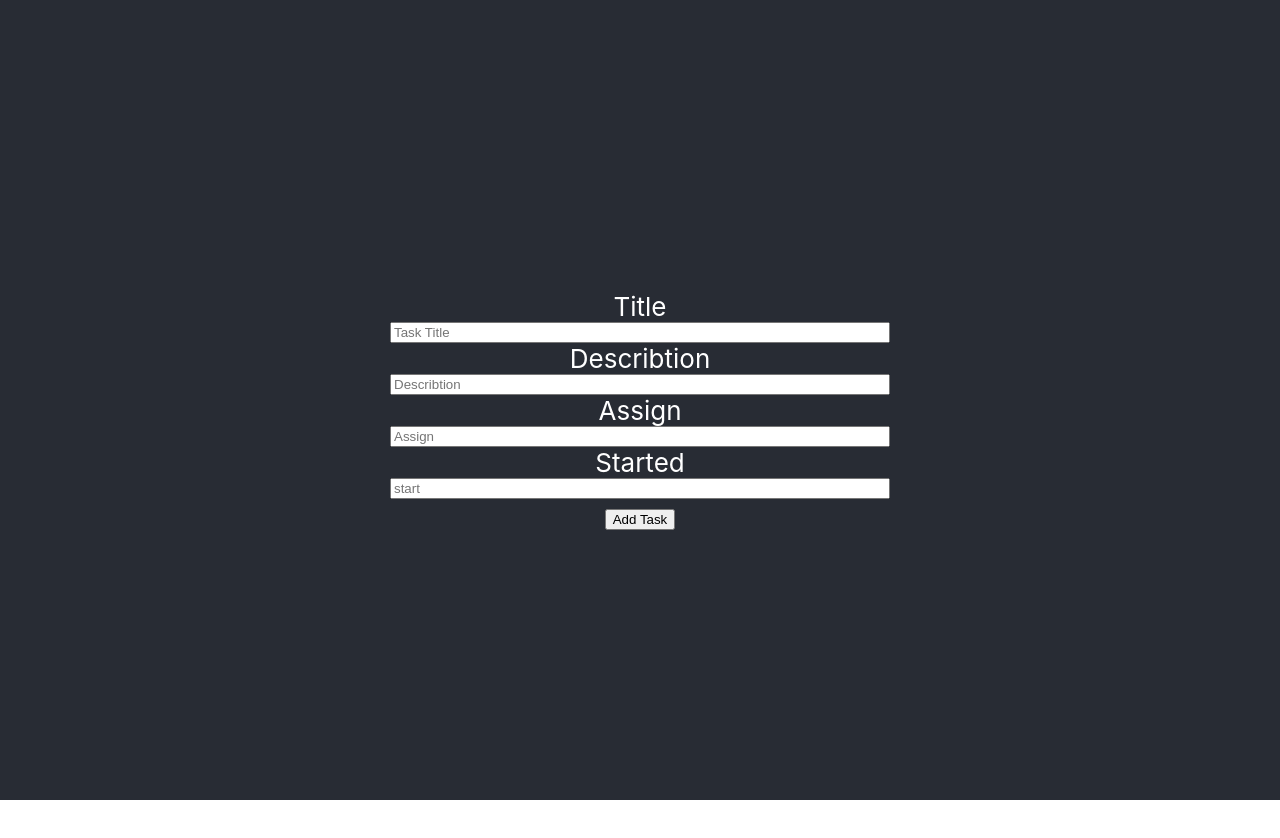
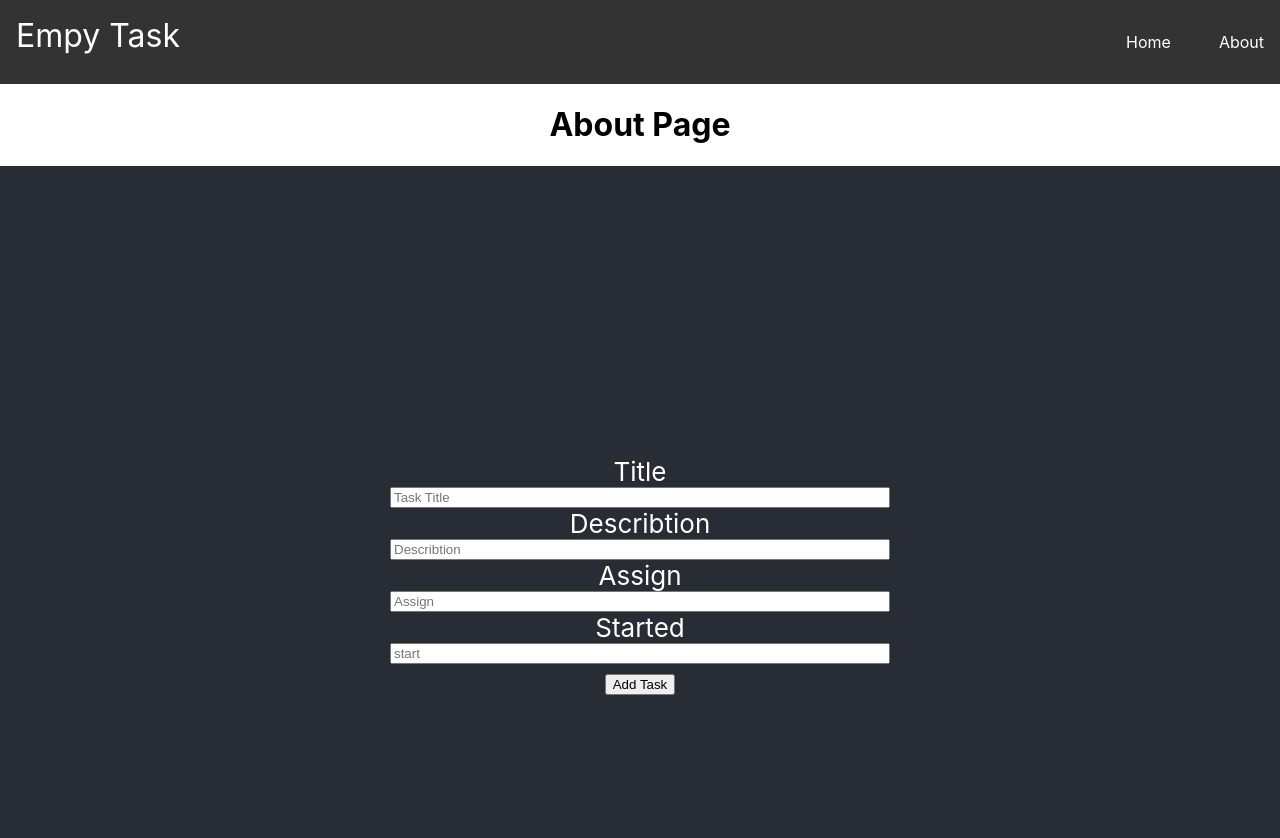
Before and after one commit to hudahamid/Recoded-final-board, a React (Create React App) app: page /about in a window 1280 px wide. Shown: the top 838 px of the page. Before the commit the page ends 800 px from the top, so only its background shows below. Built offline with nearby package versions, Linux system fonts and the light colour scheme; no server answers; the database is empty.

Commit message:
add navbar with huda's last update

```diff
--- a/package.json
+++ b/package.json
@@ -9,6 +9,7 @@
     "firebase": "^9.15.0",
     "react": "^18.2.0",
     "react-dom": "^18.2.0",
+    "react-router-dom": "^6.4.5",
     "react-scripts": "5.0.1",
     "web-vitals": "^2.1.4"
   },
--- a/src/App.js
+++ b/src/App.js
@@ -3,10 +3,24 @@
 import logo from './logo.svg';
 import './App.css';
 import ToDo from './Component/tasks/ToDo';
+import Navbar from "./Component/Navbar"
+import {Routes, Route} from "react-router-dom";
+import Home from "./Component/Home";
+import About from "./Component/About";
 
 function App() {
   return (
     <div className="App">
+       <Navbar />
+        <div className="container">
+          <Routes>
+            <Route path="/" element={<Home />}></Route>
+            <Route path="/about" element={<About />}></Route>
+
+          </Routes>
+
+        </div>
+
       <header className="App-header">
        <ToDo/>
 
--- /dev/null
+++ b/src/Component/About.js
@@ -0,0 +1,8 @@
+export default function About(){
+    return (
+        <div>
+            <h1> About Page</h1>
+        </div>
+
+    );
+}
--- /dev/null
+++ b/src/Component/Home.js
@@ -0,0 +1,8 @@
+export default function Home(){
+    return (
+        <div>
+            <h1> Home Page</h1>
+        </div>
+
+    );
+}
--- /dev/null
+++ b/src/Component/Navbar.js
@@ -0,0 +1,28 @@
+
+import {Link, useMatch, useResolvedPath} from "react-router-dom";
+
+export default function Navbar(){
+
+    return (
+        <nav className="nav">
+            <Link to="/" className="site-title">Empy Task</Link>
+
+            <ul>
+                <CustomLink to="/home">Home</CustomLink>
+                <CustomLink to="/about">About</CustomLink>
+            </ul>
+
+        </nav>
+    );
+}
+
+ function CustomLink({to,children, ...props}){
+    const resolvedPath =useResolvedPath(to);
+    const isActive = useMatch({path: resolvedPath.pathname, end: true})
+    return (
+
+        <li className={isActive === to ?"active": ""}>
+            <Link to={to} {...props} >{children}</Link>
+        </li>
+    );
+ }
--- a/src/index.js
+++ b/src/index.js
@@ -4,11 +4,16 @@
 import App from './App';
 import reportWebVitals from './reportWebVitals';
 import { collection, addDoc } from "firebase/firestore";
+import "./styles.css";
+import {BrowserRouter} from "react-router-dom"
 
 const root = ReactDOM.createRoot(document.getElementById('root'));
 root.render(
   <React.StrictMode>
-    <App />
+    <BrowserRouter>
+        <App />
+    </BrowserRouter>
+
   </React.StrictMode>
 );
 
--- /dev/null
+++ b/src/styles.css
@@ -0,0 +1,48 @@
+
+*{
+    box-sizing: border-box;
+
+ }
+ body{
+     margin: 0;
+     padding: 0;
+
+ }
+ .nav{
+     background-color: #333;
+     display: flex;
+     color: #fff;
+     justify-content:space-between;
+     align-items: stretch;
+     gap: 1rem;
+     padding: 0 1rem;
+
+ }
+ .nav{
+     padding: 0;
+     margin: 0;
+
+ }
+ .site-title{
+     font-size: 2rem;
+ }
+ .nav ul{
+     list-style: none;
+     display: flex;
+     gap: 1rem;
+ }
+ .nav a{
+     text-decoration: none;
+     color: inherit;
+     height: 100%;
+     padding: 1rem;
+     display: flex;
+     align-items: center;
+ }
+ .nav li.active {
+     background-color: #555;
+   }
+
+ .nav li:hover {
+ background-color: #777;
+ }
```
Also changed, not shown: 1 other file (tests, documents, lock files or other folders).
